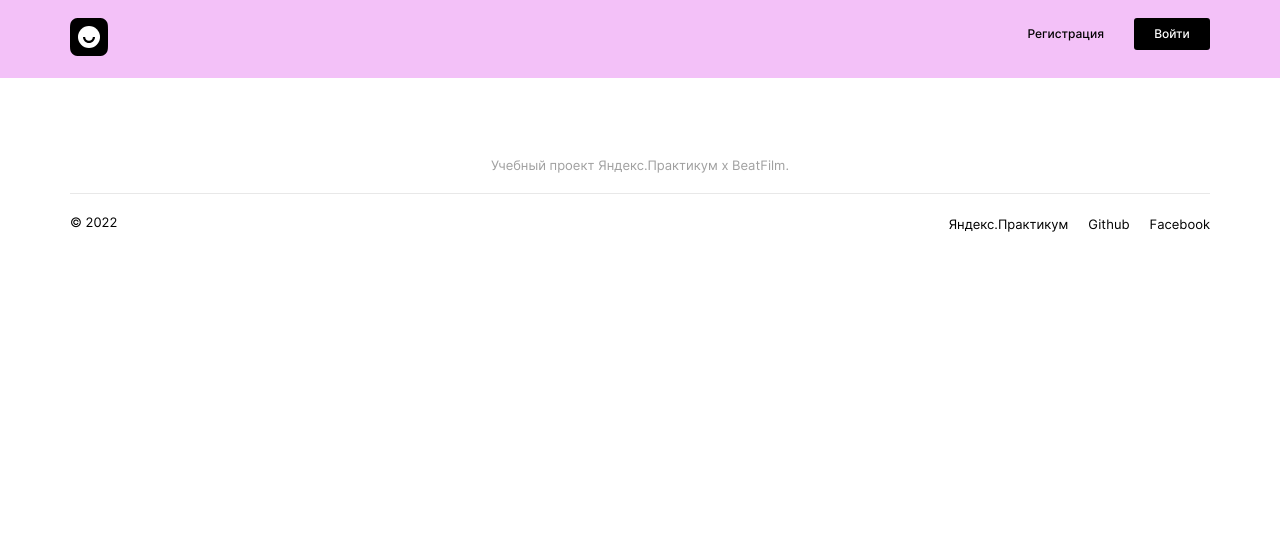
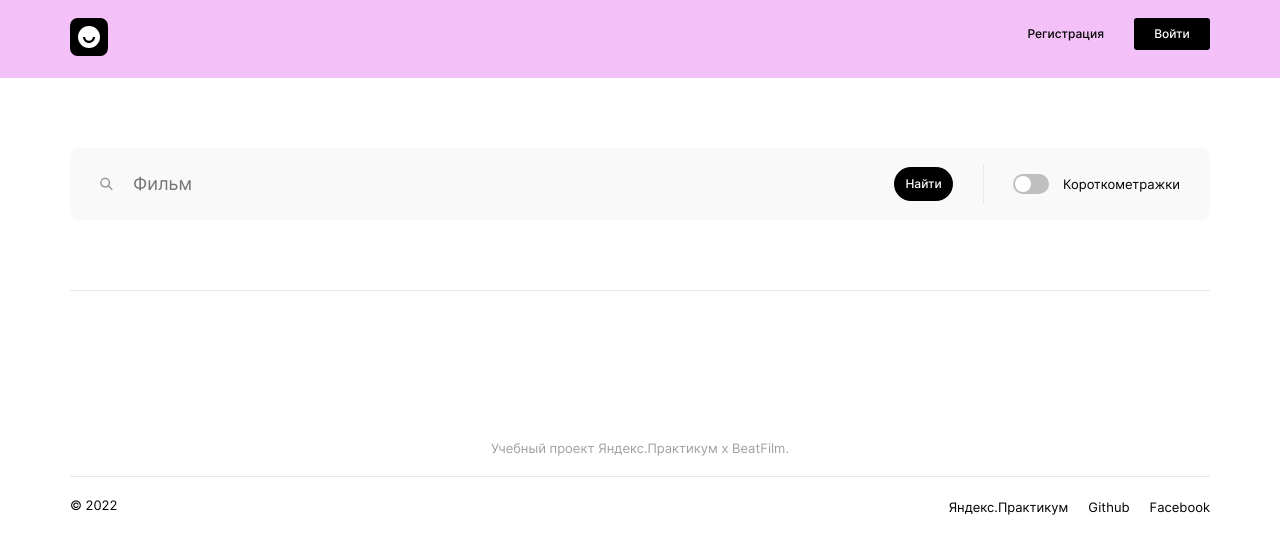
Before and after one commit to ninakoliada/movies-explorer-frontend, a React (Create React App) app: page /movies in a window 1280 px wide. Shown: the top 554 px of the page. Built offline with nearby package versions, Linux system fonts and the light colour scheme.

Commit message:
SearchForm, FilterCheckbox

```diff
--- a/src/components/AboutMe/AboutMe.css
+++ b/src/components/AboutMe/AboutMe.css
@@ -1,5 +1,5 @@
 .about-me {
-    padding: 110px 75px 125px;
+    padding: 110px 75px 100px;
 }
 
 .about-me__heading {
--- /dev/null
+++ b/src/components/FilterCheckbox/FilterCheckbox.css
@@ -0,0 +1,41 @@
+.filter-checkbox {
+    display: none;
+
+}
+
+.filter-checkbox__decoration {
+    display: inline-block;
+    width: 36px;
+    height: 20px;
+    border-radius: 20px;
+    background: #bfbfbf;
+    z-index: 0;
+    margin: 0 14px 0 29px;
+    padding: 0;
+    border: none;
+    cursor: pointer;
+    position: relative;
+    transition-duration: 300ms;
+
+}
+
+.filter-checkbox__decoration::after {
+    content: "";
+    height: 16px;
+    width: 16px;
+    border-radius: 20px;
+    background: #fff;
+    top: 2px;
+    left: 2px;
+    transition-duration: 300ms;
+    position: absolute;
+    z-index: 1;
+}
+
+.filter-checkbox__decoration-on {
+    background: #2BE080;
+}
+
+.filter-checkbox__decoration-on::after {
+    left: 18px;
+}
--- /dev/null
+++ b/src/components/FilterCheckbox/FilterCheckbox.jsx
@@ -0,0 +1,8 @@
+import "./FilterCheckbox.css";
+
+export const FilterCheckbox = (props) => {
+    const className = `filter-checkbox__decoration ${props.checked ? "filter-checkbox__decoration-on" : ''} `
+    return (
+        <div onClick={props.onClick} className={className}></div>
+    )
+}
--- a/src/components/Movies/Movies.jsx
+++ b/src/components/Movies/Movies.jsx
@@ -1,7 +1,9 @@
+import { SearchForm } from "../SearchForm/SearchForm"
+
 export const Movies = () => {
     return (
         <main>
-
+            <SearchForm />
         </main>
     )
 }
--- a/src/components/Portfolio/Portfolio.css
+++ b/src/components/Portfolio/Portfolio.css
@@ -1,5 +1,5 @@
 .portfolio {
-    padding: 0 70px 120px;
+    padding: 0 70px 125px;
 }
 
 .portfolio__heading {
--- /dev/null
+++ b/src/components/SearchForm/SearchForm.css
@@ -0,0 +1,58 @@
+.searchForm {
+    padding: 70px;
+}
+
+.searchForm__search-area {
+    background-color: #F9F9F9;
+    height: 72px;
+    display: flex;
+    align-items: center;
+    border-radius: 9px;
+}
+
+.searchForm-container {
+    display: flex;
+    align-items: center;
+}
+
+.searchForm__search-image {
+    margin: 0 10px 0 19px;
+}
+
+.searchForm__search-input {
+    border: none;
+    background-color: unset;
+    outline: none;
+    font-weight: 400;
+    font-size: 18px;
+    line-height: 20px;
+    padding: 0;
+    margin: 0 20px 0 0;
+    width: 100%;
+    flex: 1 1 auto;
+}
+
+.searchForm__button {
+    width: 59px;
+    height: 34px;
+    border-radius: 48px;
+}
+
+.searchForm__filter-text {
+    font-weight: 400;
+    font-size: 13px;
+    line-height: 18px;
+    margin: 0 30px 0 0;
+}
+
+.searchForm__stick {
+    border-right: 1px solid #E8E8E8;
+    width: 30px;
+    height: 40px;
+}
+
+.searchForm__long-stick {
+    width: 100%;
+    border-bottom: 1px solid #E8E8E8;
+    margin-top: 70px;
+}
--- /dev/null
+++ b/src/components/SearchForm/SearchForm.jsx
@@ -0,0 +1,31 @@
+import Search from "../../images/search-form-search.svg";
+import { Button } from "../Button/Button";
+import { FilterCheckbox } from "../FilterCheckbox/FilterCheckbox";
+import { useState } from "react";
+
+import "./SearchForm.css";
+
+
+export const SearchForm = () => {
+    const [checkboxActive, setCheckboxActive] = useState(false);
+
+    function onClickCheckbox () {
+        setCheckboxActive(!checkboxActive);
+    }
+
+    return (
+        <section className="searchForm">
+            <div className="searchForm__search-area">
+                    <img className="searchForm__search-image" alt="search" src={Search} />
+                    <input className="searchForm__search-input" type="text" placeholder="Фильм"></input>
+                <div className="searchForm-container">
+                    <Button className="searchForm__button">Найти</Button>
+                    <div className="searchForm__stick"></div>
+                    <FilterCheckbox id="filter" checked={checkboxActive} onClick={onClickCheckbox} />
+                    <label  className="searchForm__filter-text" for="filter">Короткометражки</label>
+                </div>
+            </div>
+            <div className="searchForm__long-stick"></div>
+        </section>
+    )
+}
```
Also changed, not shown: src/images/card-image-1.png (added), src/images/search-form-search.svg (added).
